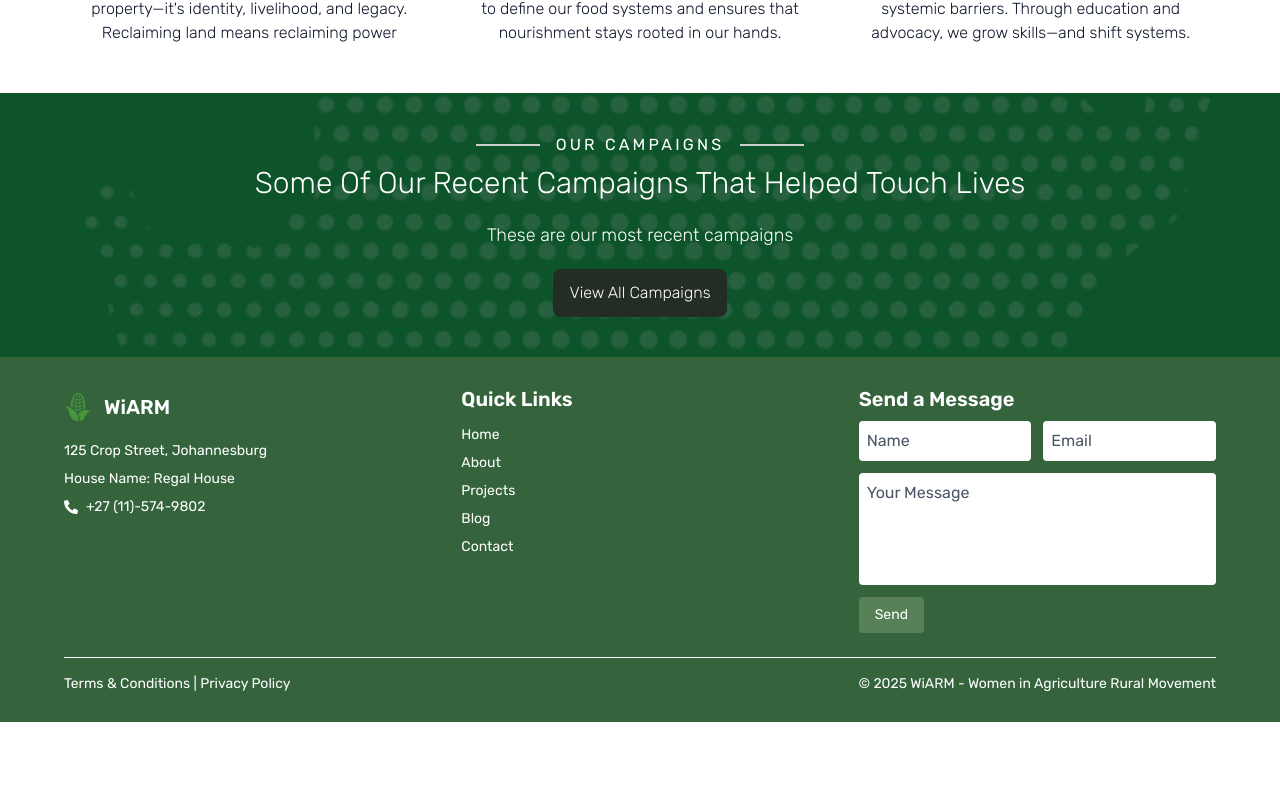
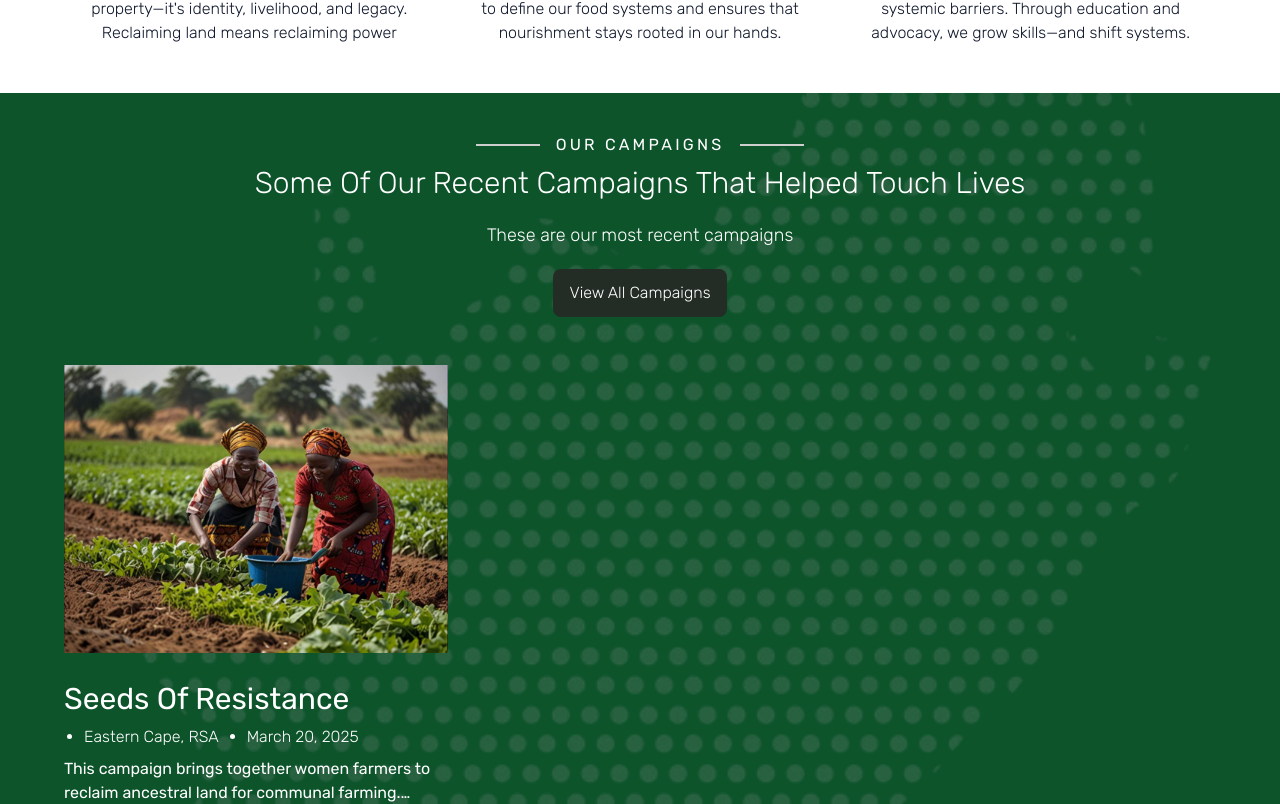
Before and after one commit to rorisangputu/wiarm, a React (Vite) app: page / in a window 1280 px wide. Shown: the part 1777-2581 px from the top of the page. Before the commit the page ends 2499 px from the top, so only its background shows below. Built offline with nearby package versions, Linux system fonts and the light colour scheme.

Commit message:
adding the first campaigns text content and image

```diff
--- a/src/components/Campaigns.jsx
+++ b/src/components/Campaigns.jsx
@@ -1,5 +1,6 @@
 import React from 'react'
 import dotted from '../assets/dotted_sa_bg.png'
+import women from '../assets/two_women_farming.jpg'
 
 const Campaigns = () => {
     return (
@@ -12,7 +13,7 @@ const Campaigns = () => {
                 className="absolute inset-0 w-full h-full object-cover opacity-20 z-0"
             />
             <div className='w-[90%] mx-auto relative z-10 text-white'>
-                <div className='flex flex-col'>
+                <div className='flex flex-col gap-5'>
                     <div className="flex flex-col">
                         <div className='flex items-center gap-4 justify-center mb-2'>
                             <hr className="w-16 border-t-2 border-[#cecece]" />
@@ -35,8 +36,26 @@ const Campaigns = () => {
                             </div>
                         </div>
                     </div>
-                    <div className=''>
-
+                    <div className='grid grid-cols-1 md:grid-cols-2 lg:grid-cols-3'>
+                        <div className='py-7 flex flex-col gap-7'>
+                            <img src={women} alt="" className='w-full h-full object-cover' />
+                            <div className='flex flex-col gap-2'>
+                                <h3 className='text-3xl capitalize font-normal'>
+                                    Seeds of Resistance
+                                </h3>
+                                <ul className='list-disc list-outside flex ml-5 gap-7 font-light'>
+                                    <li>Eastern Cape, RSA</li>
+                                    <li>March 20, 2025</li>
+                                </ul>
+                                <p className='line-clamp-2'>
+                                    This campaign brings together women farmers to reclaim ancestral
+                                    land for communal farming. Through seed exchanges, soil healing
+                                    workshops, and community planting days, “Seeds of Resistance” is
+                                    reviving indigenous farming methods and strengthening local food
+                                    systems rooted in tradition and resilience.
+                                </p>
+                            </div>
+                        </div>
                     </div>
                 </div>
             </div>
```
